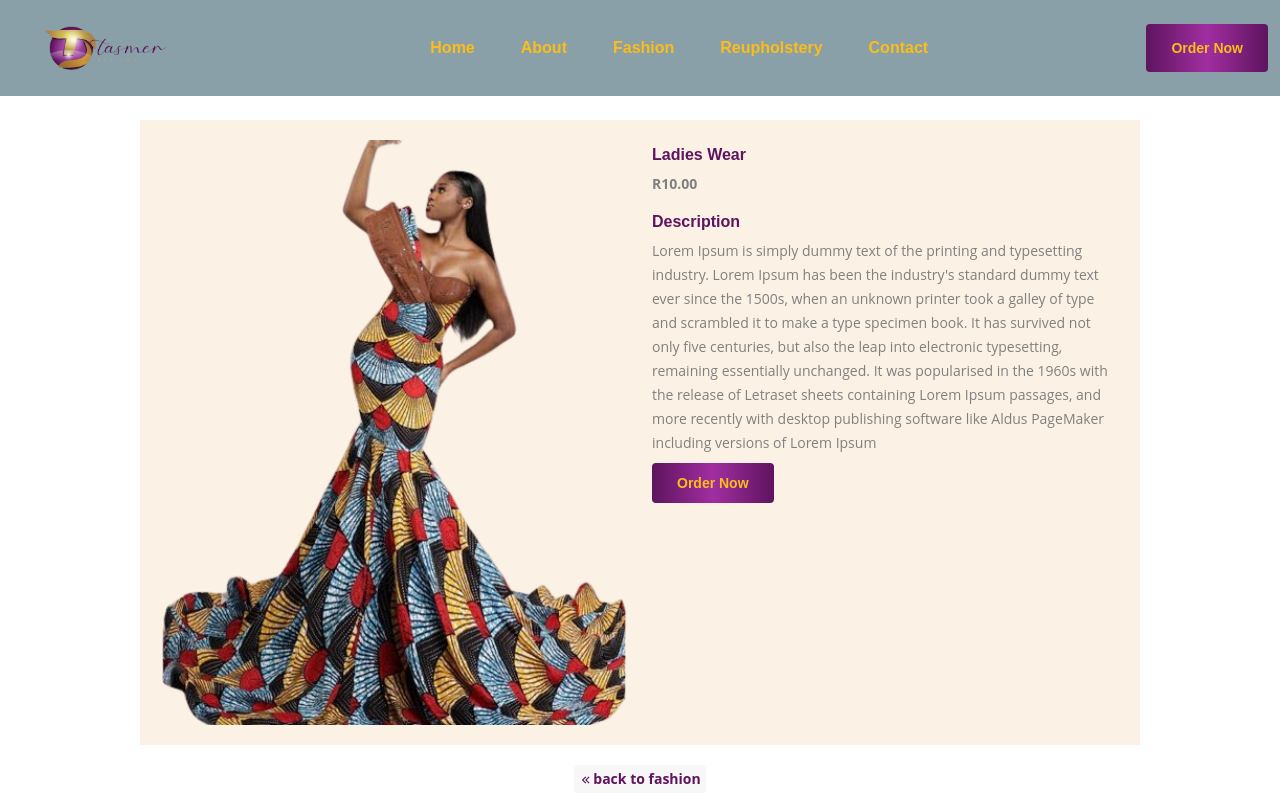
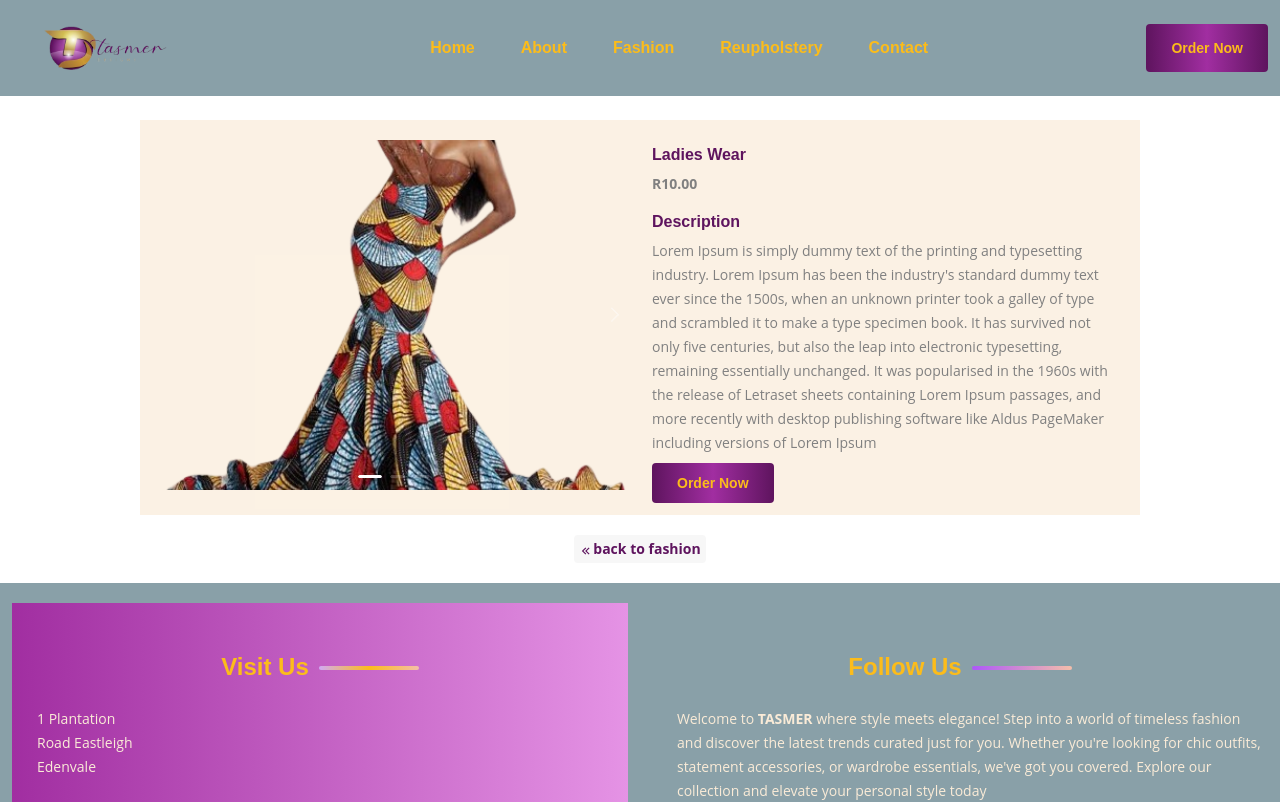
Before and after one commit to MosesChisz/Tasmer-designs, a React (Vite) app: page /fashiondetails/1 in a window 1280 px wide. Shown: the top 802 px of the page. Built offline with nearby package versions, Linux system fonts and the light colour scheme.

Commit message:
commit all

```diff
--- a/package.json
+++ b/package.json
@@ -10,6 +10,7 @@
     "preview": "vite preview"
   },
   "dependencies": {
+    "antd": "^5.17.0",
     "react": "^18.2.0",
     "react-alice-carousel": "^2.9.1",
     "react-dom": "^18.2.0",
--- a/src/components/common/Image.jsx
+++ b/src/components/common/Image.jsx
@@ -4,7 +4,7 @@ import image03 from "../../assets/wed3.jpg";
 const products = [
   {
     id: 1,
-    image: homeaboutbanner,
+    image: [homeaboutbanner,image02,image03],
     title: "Ladies Wear",
     description: "Lorem Ipsum is simply dummy text of the printing and typesetting industry. Lorem Ipsum has been the industry's standard dummy text ever since the 1500s, when an unknown printer took a galley of type and scrambled it to make a type specimen book. It has survived not only five centuries, but also the leap into electronic typesetting, remaining essentially unchanged. It was popularised in the 1960s with the release of Letraset sheets containing Lorem Ipsum passages, and more recently with desktop publishing software like Aldus PageMaker including versions of Lorem Ipsum",
     price: 10,
@@ -12,7 +12,7 @@ const products = [
 
   {
     id: 2,
-    image: image02,
+    image: [image02,image03],
     title: "African Attire",
     description:
       "Lorem Ipsum is simply dummy text of the printing and typesetting industry. Lorem Ipsum has been the industry's standard dummy text ever since the 1500s, when an unknown printer took a galley of type and scrambled it to make a type specimen book. It has survived not only five centuries, but also the leap into electronic typesetting, remaining essentially unchanged. It was popularised in the 1960s with the release of Letraset sheets containing Lorem Ipsum passages, and more recently with desktop publishing software like Aldus PageMaker including versions of Lorem Ipsum",
@@ -20,28 +20,28 @@ const products = [
   },
   {
     id: 3,
-    image: image03,
+    image: [image02,homeaboutbanner,image02],
     title: "Morden Wedding",
     description: "Lorem Ipsum is simply dummy text of the printing and typesetting industry. Lorem Ipsum has been the industry's standard dummy text ever since the 1500s, when an unknown printer took a galley of type and scrambled it to make a type specimen book. It has survived not only five centuries, but also the leap into electronic typesetting, remaining essentially unchanged. It was popularised in the 1960s with the release of Letraset sheets containing Lorem Ipsum passages, and more recently with desktop publishing software like Aldus PageMaker including versions of Lorem Ipsum",
     price: 30,
   },
   {
     id: 3,
-    image: image03,
+    image: [image02,image03],
     title: "Morden Wedding",
     description: "Lorem Ipsum is simply dummy text of the printing and typesetting industry. Lorem Ipsum has been the industry's standard dummy text ever since the 1500s, when an unknown printer took a galley of type and scrambled it to make a type specimen book. It has survived not only five centuries, but also the leap into electronic typesetting, remaining essentially unchanged. It was popularised in the 1960s with the release of Letraset sheets containing Lorem Ipsum passages, and more recently with desktop publishing software like Aldus PageMaker including versions of Lorem Ipsum",
     price: 30,
   },
   {
     id: 3,
-    image: image03,
+    image: [image03,homeaboutbanner,image02],
     title: "Morden Wedding",
     description: "Lorem Ipsum is simply dummy text of the printing and typesetting industry. Lorem Ipsum has been the industry's standard dummy text ever since the 1500s, when an unknown printer took a galley of type and scrambled it to make a type specimen book. It has survived not only five centuries, but also the leap into electronic typesetting, remaining essentially unchanged. It was popularised in the 1960s with the release of Letraset sheets containing Lorem Ipsum passages, and more recently with desktop publishing software like Aldus PageMaker including versions of Lorem Ipsum",
     price: 30,
   },
   {
     id: 3,
-    image: image03,
+    image: [image02,homeaboutbanner,image03],
     title: "Morden Wedding",
     description: "Lorem Ipsum is simply dummy text of the printing and typesetting industry. Lorem Ipsum has been the industry's standard dummy text ever since the 1500s, when an unknown printer took a galley of type and scrambled it to make a type specimen book. It has survived not only five centuries, but also the leap into electronic typesetting, remaining essentially unchanged. It was popularised in the 1960s with the release of Letraset sheets containing Lorem Ipsum passages, and more recently with desktop publishing software like Aldus PageMaker including versions of Lorem Ipsum",
     price: 30,
--- a/src/pages/fashion/Fashion.css
+++ b/src/pages/fashion/Fashion.css
@@ -48,6 +48,7 @@
   scrollbar-width: none;
   -ms-overflow-style: none;
   background-color: gainsboro;
+  border-radius: 4px;
   width: 100%;
   padding: 10px 10px;
 }
@@ -214,13 +215,13 @@ text-decoration: underline;
 color: #a12ea1;
 }
 #theFashionDetailePageImg{
-    width: 100%;
+    /* width: 300px; */
     height: auto;
 }
 #theFashionDetailePageImg img{
     width: 100%;
-    height: auto;
-    object-fit: contain;
+    height: 350px;
+    object-fit: cover;
     border-radius: 4px;
 }
 
@@ -243,6 +244,23 @@ color: #a12ea1;
 #fashionCard33 p{
   font-weight: 400;
   color: gray;
+}
+.prev-arrow,
+.next-arrow {
+  width: 30px;
+  height: 30px;
+  background-color: purple;
+}
+
+.prev-arrow:before,
+.next-arrow:before {
+  content: "<";
+  font-size: 20px;
+  color: white;
+}
+
+.next-arrow:before {
+  content: ">";
 }
 
 @media screen and (max-width: 300px) {
@@ -286,4 +304,8 @@ color: #a12ea1;
         background-repeat: no-repeat;
         background-size: cover;
       }
+      #theFashionDetailePageImg{
+        width: 300px;
+        height: auto;
+    }
 }
--- a/src/pages/fashion/Fashion.jsx
+++ b/src/pages/fashion/Fashion.jsx
@@ -88,7 +88,7 @@ function Fashion() {
             <div class="col-lg-4 col-md-4">
               <div id="fashionCard">
                 <div key={product.id} className="fashion-card">
-                  <img src={product.image} alt={product.description} />
+                <img src={product.image[0]} alt={product.description} />
                   <h6>{product.title}</h6>
                   <p>R{product.price.toFixed(2)}</p>
                   <div id="fashionCardBtn">
--- a/src/pages/fashion/Fashiondetails.jsx
+++ b/src/pages/fashion/Fashiondetails.jsx
@@ -4,6 +4,7 @@ import products from "../../components/common/Image";
 import { RiArrowLeftDoubleFill } from "react-icons/ri";
 import { useNavigate } from "react-router-dom";
 import Footer from "../../components/footer/Footer";
+import { Carousel } from "antd";
 
 function Fashiondetails() {
   const navigate = useNavigate();
@@ -23,7 +24,19 @@ function Fashiondetails() {
           <div class="row">
             <div class="col-lg-6 col-md-4">
               <div id="theFashionDetailePageImg">
-              <img src={image} alt={name} />
+                <Carousel
+                  arrows
+                  infinite={false}
+                  dotPosition="bottom"
+                  prevArrow={<div className="prev-arrow"></div>}
+                  nextArrow={<div className="next-arrow"></div>}
+                >
+                  {image.map((img, index) => (
+                    <div key={index}>
+                      <img src={img} alt={title}/>
+                    </div>
+                  ))}
+                </Carousel>
               </div>
             </div>
             <div class="col-lg-6 col-md-4">
@@ -40,15 +53,17 @@ function Fashiondetails() {
           </div>
         </div>
         <div id="fashionDetailsBack">
-        <button   onClick={() => {
+          <button
+            onClick={() => {
               navigate("/fashion");
-              }}>
+            }}
+          >
             <RiArrowLeftDoubleFill />
             back to fashion
           </button>
         </div>
       </div>
-    <Footer/>
+      <Footer />
     </>
   );
 }
--- a/src/pages/home/Home.css
+++ b/src/pages/home/Home.css
@@ -113,7 +113,7 @@
   top: -50px;
 }
 #homePageWrapBox {
-  background-color: #a12ea1;
+  background-image: linear-gradient(to right,#5e145e,#a12ea1, #5e145e );
   padding: 40px 2px;
 }
 
```
Also changed, not shown: 1 other file (tests, documents, lock files or other folders). Lines whose indentation alone changed are shown as unchanged.
